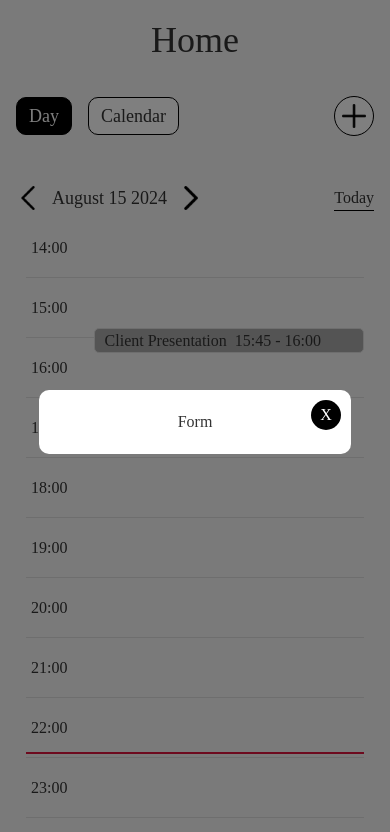
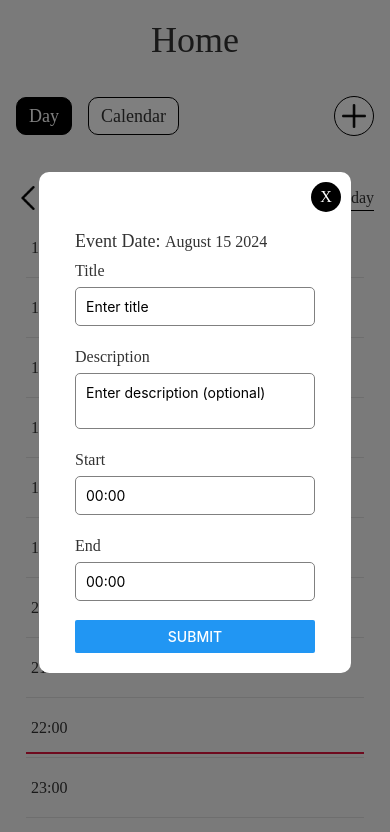
Before and after one commit to josecarvajal8/calendarApp, a React Native app: screen /Home in a window 390 px wide. Both pictures are taken after a click on the element 354 px from the left and 116 px from the top of the page. Shown: the top 832 px of the page. Built offline with nearby package versions, Linux system fonts and the light colour scheme.

Commit message:
feat: adding the logic to create events

```diff
--- a/src/components/calendar/Calendar.tsx
+++ b/src/components/calendar/Calendar.tsx
@@ -13,19 +13,24 @@ import {TypoBase} from '../typography/TypoBase';
 import {CalendarControl} from '../controls';
 import {DayComponent} from './day/DayComponent';
 import {DayView} from './dayView/DayView';
-import {mockEvents} from '../../config/contants';
+import {IEvent} from '../../models/events';
 
 interface ICalendarProps {
   currentViewMode: viewTypes;
+  selectedDate: Date;
+  setSelectedDate: (value: Date) => void;
   onChangeViewMode: (value: viewTypes) => void;
+  savedEvents: IEvent[];
 }
 
 export const Calendar: FC<ICalendarProps> = ({
   currentViewMode,
   onChangeViewMode,
+  selectedDate,
+  setSelectedDate,
+  savedEvents,
 }) => {
   const currentDate = new Date();
-  const [selectedDate, setSelectedDate] = useState(currentDate);
   const [year, setYear] = useState(currentDate.getFullYear());
   const [month, setMonth] = useState(currentDate.getMonth());
   const weekDays = getWeekDays();
@@ -80,13 +85,13 @@ export const Calendar: FC<ICalendarProps> = ({
   };
 
   const eventsOnSelectedDay = useMemo(
-    () => mockEvents.filter(event => areDatesEqual(event.date, selectedDate)),
-    [selectedDate],
+    () => savedEvents.filter(event => areDatesEqual(event.date, selectedDate)),
+    [selectedDate, savedEvents],
   );
 
   const eventsOnMonth = useMemo(
     () =>
-      mockEvents.filter(event => {
+      savedEvents.filter(event => {
         return isOnSameMonth({
           firstDate: {
             month: month,
@@ -98,7 +103,7 @@ export const Calendar: FC<ICalendarProps> = ({
           },
         });
       }),
-    [month, year],
+    [month, year, savedEvents],
   );
 
   const renderWeekDays = () => (
--- a/src/components/controls/baseControls/Controls.tsx
+++ b/src/components/controls/baseControls/Controls.tsx
@@ -51,12 +51,14 @@ export const Controls: FC<IControlsProps> = ({
           isActive={currentViewMode === 'calendar'}
         />
       </View>
+      {currentViewMode === 'day' && (
         <Pressable onPress={onAddEvent} style={styles.roundedButton}>
           <Image
             style={styles.icon}
             source={require('../../../../assets/images/icons/plus.png')}
           />
         </Pressable>
+      )}
     </View>
   );
 };
--- a/src/components/createEventForm/CreateEventFrom.tsx
+++ b/src/components/createEventForm/CreateEventFrom.tsx
@@ -1,10 +1,134 @@
-import React, {FC} from 'react';
-import {View} from 'react-native';
+import React, {FC, useState} from 'react';
+import {Alert, Button, TextInput, View} from 'react-native';
 import {TypoBase} from '../typography/TypoBase';
-export const CreateEventForm: FC = () => {
+import {styles} from './styles';
+import {EVENTS_KEY, LABEL_MONTHS} from '../../config/contants';
+import {isValidTime, parseTime} from '../../utils/utilities';
+import {IEvent} from '../../models/events';
+import uuid from 'react-native-uuid';
+import {storeData} from '../../provider/storage';
+
+interface ICreateEventForm {
+  selectedDate: Date;
+  currentEvents: IEvent[];
+}
+export const CreateEventForm: FC<ICreateEventForm> = ({
+  selectedDate,
+  currentEvents,
+}) => {
+  const [startTime, setStartTime] = useState<string>('');
+  const [endTime, setEndTime] = useState<string>('');
+  const [title, setTitle] = useState('');
+  const [description, setDescription] = useState('');
+
+  const formatTime = (input: string) => {
+    const digits = input.replace(/\D/g, '');
+
+    if (digits.length <= 2) {
+      return digits;
+    } else if (digits.length <= 4) {
+      return `${digits.slice(0, 2)}:${digits.slice(2)}`;
+    } else {
+      return `${digits.slice(0, 2)}:${digits.slice(2, 4)}`;
+    }
+  };
+
+  const handleStartChange = (value: string, type: 'start' | 'end') => {
+    const formattedTime = formatTime(value);
+    if (type === 'start') {
+      setStartTime(formattedTime);
+    } else {
+      setEndTime(formattedTime);
+    }
+  };
+
+  const validateTimes = () => {
+    if (!isValidTime(startTime) || !isValidTime(endTime)) {
+      Alert.alert('Validation Error', 'Both times must be valid (HH:MM).');
+      return false;
+    }
+
+    const {hours: startHours, minutes: startMinutes} = parseTime(startTime);
+    const {hours: endHours, minutes: endMinutes} = parseTime(endTime);
+
+    const startInMinutes = startHours * 60 + startMinutes;
+    const endInMinutes = endHours * 60 + endMinutes;
+
+    if (endInMinutes < startInMinutes) {
+      Alert.alert('Validation Error', 'End time cannot be before start time.');
+      return false;
+    }
+    return true;
+  };
+
+  const validateTitle = () => {
+    console.log(title.length);
+    if (title.length > 0) {
+      return true;
+    }
+    Alert.alert('Validation Error', 'You have to add a title');
+    return false;
+  };
+
+  const handleSubmit = async () => {
+    if (validateTitle() && validateTimes()) {
+      const newEventId = uuid.v4();
+      const newEvents = [
+        ...currentEvents,
+        {
+          id: newEventId,
+          description,
+          date: selectedDate,
+          title,
+          time: [startTime, endTime],
+        },
+      ];
+      await storeData(EVENTS_KEY, JSON.stringify(newEvents));
+    }
+  };
+
   return (
-    <View>
-      <TypoBase>{'Form'}</TypoBase>
+    <View style={styles.container}>
+      <TypoBase fontStyle="bold" size="title">
+        {'Event Date: '}
+        <TypoBase fontStyle="semibold">{`${
+          LABEL_MONTHS[selectedDate.getMonth()]
+        } ${selectedDate.getDate()} ${selectedDate.getFullYear()}`}</TypoBase>
+      </TypoBase>
+      <TypoBase fontStyle="bold">{'Title'}</TypoBase>
+      <TextInput
+        style={styles.input}
+        placeholder="Enter title"
+        value={title}
+        onChangeText={setTitle}
+      />
+      <TypoBase fontStyle="bold">{'Description'}</TypoBase>
+      <TextInput
+        style={styles.input}
+        placeholder="Enter description (optional)"
+        value={description}
+        onChangeText={setDescription}
+        multiline
+      />
+
+      <TypoBase fontStyle="bold">{'Start'}</TypoBase>
+      <TextInput
+        style={styles.input}
+        placeholder="00:00"
+        value={startTime}
+        keyboardType="number-pad"
+        onChangeText={value => handleStartChange(value, 'start')}
+      />
+
+      <TypoBase fontStyle="bold">{'End'}</TypoBase>
+      <TextInput
+        style={styles.input}
+        placeholder="00:00"
+        value={endTime}
+        keyboardType="number-pad"
+        onChangeText={value => handleStartChange(value, 'end')}
+      />
+      <Button title="Submit" onPress={handleSubmit} />
     </View>
   );
 };
--- /dev/null
+++ b/src/components/createEventForm/styles.ts
@@ -0,0 +1,25 @@
+import {StyleSheet} from 'react-native';
+
+export const styles = StyleSheet.create({
+  container: {
+    marginTop: 35,
+    backgroundColor: 'white',
+    gap: 4,
+  },
+  label: {
+    fontSize: 16,
+    marginBottom: 5,
+  },
+  input: {
+    borderWidth: 1,
+    borderColor: 'gray',
+    borderRadius: 5,
+    padding: 10,
+    marginBottom: 15,
+  },
+  containerDate: {
+    flexDirection: 'row',
+    alignItems: 'center',
+    justifyContent: 'space-between',
+  },
+});
--- a/src/config/contants.ts
+++ b/src/config/contants.ts
@@ -22,6 +22,8 @@ export const LABEL_MONTHS: Record<number, string> = {
   10: 'November',
   11: 'December',
 };
+
+export const EVENTS_KEY = 'events';
 
 export const mockEvents: IEvent[] = [
   {
--- a/src/screens/Home.tsx
+++ b/src/screens/Home.tsx
@@ -1,4 +1,4 @@
-import React, {FC, useState} from 'react';
+import React, {FC, useEffect, useState} from 'react';
 import {BaseLayout} from '../components/layout/BaseLayout';
 import {Header} from '../components/header/Header';
 import {viewTypes} from '../models/common';
@@ -7,18 +7,44 @@ import {Controls} from '../components/controls';
 import {CustomModal} from '../components/modal/CustomModal';
 import {useToggle} from '../hooks/useToggle';
 import {CreateEventForm} from '../components/createEventForm/CreateEventFrom';
+import {getData} from '../provider/storage';
+import {EVENTS_KEY} from '../config/contants';
+import {IEvent} from '../models/events';
 export const Home: FC = () => {
   const [viewMode, setViewMode] = useState<viewTypes>('day');
   const onChangeViewMode = (value: viewTypes) => setViewMode(value);
   const {state: isOpenModal, handlers} = useToggle();
+  const currentDate = new Date();
+  const [selectedDate, setSelectedDate] = useState(currentDate);
+  const [savedEvents, setSavedEvents] = useState<IEvent[]>([]);
+  const onSetSelectedDate = (value: Date) => {
+    setSelectedDate(value);
+  };
   const onCloseModal = () => {
     handlers.off();
   };
+  const getEvents = async () => {
+    const result = await getData(EVENTS_KEY);
+    if (result) {
+      const events = JSON.parse(result) as IEvent[];
+      setSavedEvents(
+        events.map(event => ({...event, date: new Date(event.date)})),
+      );
+    }
+  };
+
+  console.log(savedEvents);
+  useEffect(() => {
+    getEvents();
+  }, []);
   return (
     <BaseLayout>
       <Header title="Home" />
       <CustomModal visible={isOpenModal} onClose={onCloseModal}>
-        <CreateEventForm />
+        <CreateEventForm
+          currentEvents={savedEvents}
+          selectedDate={selectedDate}
+        />
       </CustomModal>
       <Controls
         onAddEvent={handlers.on}
@@ -26,6 +52,9 @@ export const Home: FC = () => {
         onChangeViewMode={onChangeViewMode}
       />
       <Calendar
+        savedEvents={savedEvents}
+        selectedDate={selectedDate}
+        setSelectedDate={onSetSelectedDate}
         currentViewMode={viewMode}
         onChangeViewMode={onChangeViewMode}
       />
--- a/src/utils/utilities.ts
+++ b/src/utils/utilities.ts
@@ -42,3 +42,20 @@ export const adjustDateByDays = (date: Date, daysToAdjust: number) => {
   const result = date.setUTCDate(date.getUTCDate() + daysToAdjust);
   return new Date(result);
 };
+
+export const parseTime = (time: string) => {
+  const [hours, minutes] = time.split(':').map(Number);
+  return {hours, minutes};
+};
+
+export const isValidTime = (time: string) => {
+  const {hours, minutes} = parseTime(time);
+  return (
+    !isNaN(hours) &&
+    hours >= 0 &&
+    hours <= 23 &&
+    !isNaN(minutes) &&
+    minutes >= 0 &&
+    minutes <= 59
+  );
+};
```
Lines whose indentation alone changed are shown as unchanged.
